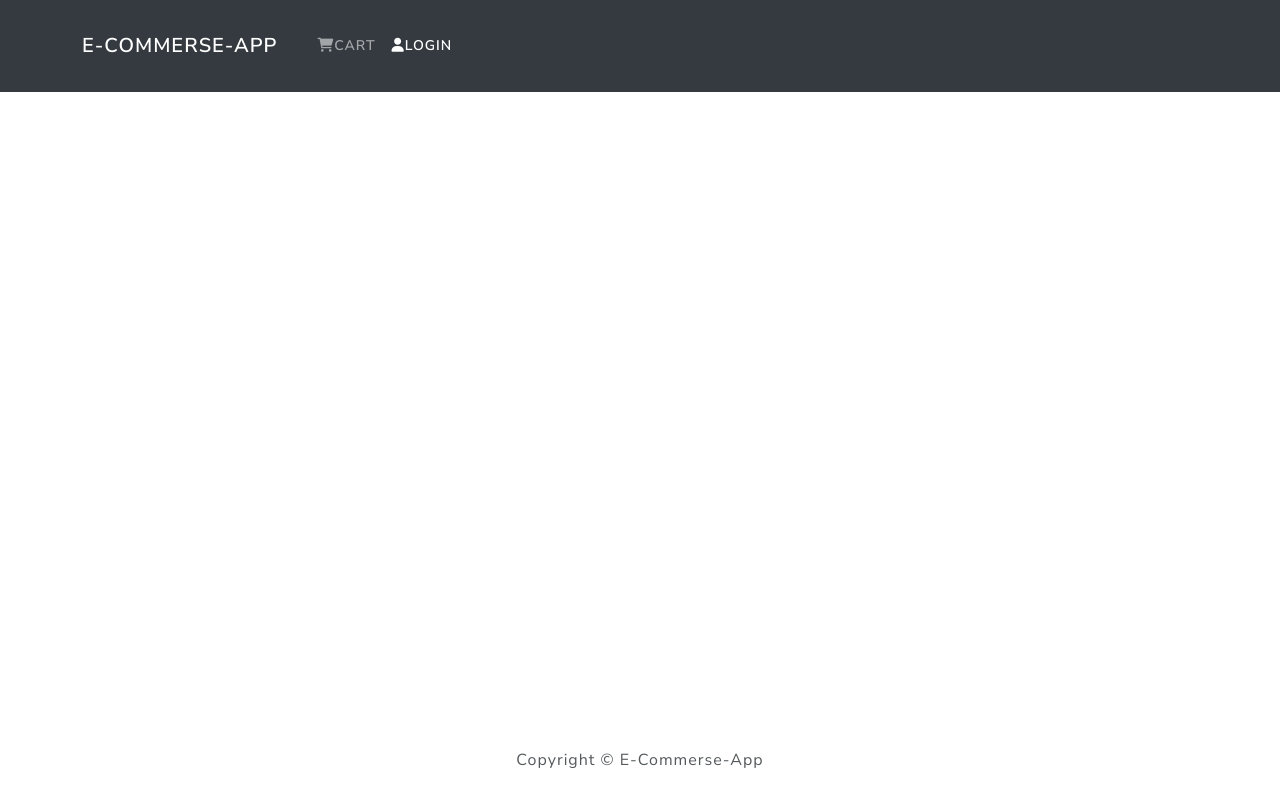
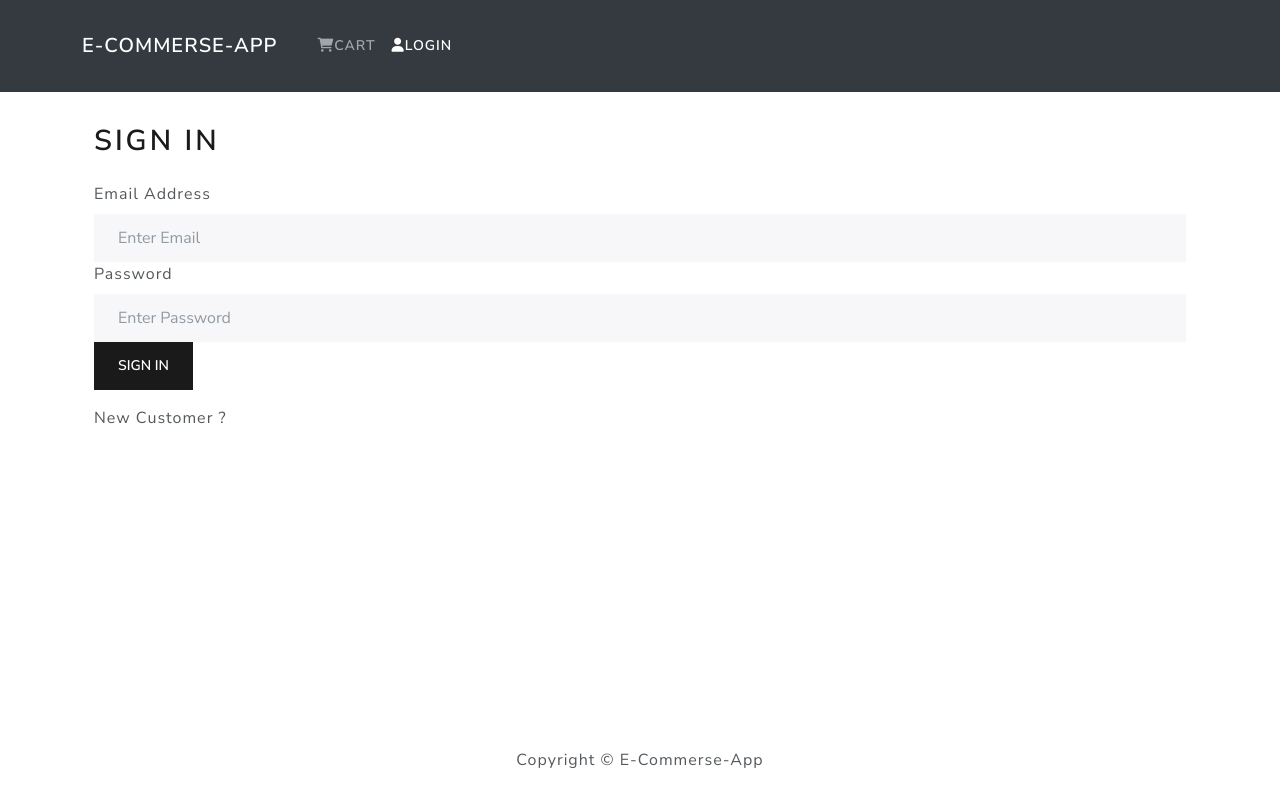
Before and after one commit to Sagar-Gondage/e-commerse-app, a React (Create React App) app in the folder client/: page /login in a window 1280 px wide. Built offline with nearby package versions, Linux system fonts and the light colour scheme.

Commit message:
login page and functionality added

```diff
--- a/client/src/App.js
+++ b/client/src/App.js
@@ -5,6 +5,7 @@ import HomeScreen from "./pages/HomePage";
 import { BrowserRouter as Router, Route, Routes } from "react-router-dom";
 import ProductScreen from "./pages/ProductPage";
 import CartPage from "./pages/CartPage";
+import LoginPage from "./pages/LoginPage";
 
 const App = () => {
   return (
@@ -17,6 +18,7 @@ const App = () => {
             <Route path="/product/:id" element={<ProductScreen />} />
             <Route path="/cart" element={<CartPage />} />
             <Route path="/cart/:id" element={<CartPage />} />
+            <Route path="/login" element={<LoginPage />} />
           </Routes>
         </Container>
       </main>
--- /dev/null
+++ b/client/src/components/FormContainer.js
@@ -0,0 +1,16 @@
+import React from "react";
+import { Col, Container, Row } from "react-bootstrap";
+
+const FormContainer = ({ children }) => {
+  return (
+    <Container>
+      <Row className="justify-content-md-center">
+        <Col xs={12} mg={6}>
+          {children}
+        </Col>
+      </Row>
+    </Container>
+  );
+};
+
+export default FormContainer;
--- /dev/null
+++ b/client/src/pages/LoginPage.js
@@ -0,0 +1,75 @@
+import React, { useState } from "react";
+import { useEffect } from "react";
+import { Button, Col, Form, Row } from "react-bootstrap";
+import { useDispatch, useSelector } from "react-redux";
+import { Link, useNavigate } from "react-router-dom";
+import { loginAPI } from "../actions/user.actions";
+import FormContainer from "../components/FormContainer";
+import Loader from "../components/Loader";
+import Message from "../components/Message";
+
+const LoginPage = () => {
+  const [email, setEmail] = useState("");
+  const [password, setPassword] = useState("");
+  const navigate = useNavigate();
+
+  const disptach = useDispatch();
+  const userLogin = useSelector((state) => state.userLogin);
+  const { loading, error, userInfo } = userLogin;
+
+  // eslint-disable-next-line no-restricted-globals
+  const redirect = location.search ? location.search.split("=")[1] : "/";
+
+  useEffect(() => {
+    if (userInfo) {
+      navigate("/");
+    }
+  }, [navigate, userInfo, redirect]);
+
+  const submitHandler = async (e) => {
+    e.preventDefault();
+    disptach(loginAPI(email, password));
+  };
+  return (
+    <FormContainer>
+      <h1>Sign In</h1>
+      {error && <Message variant="danger">{error}</Message>}
+      {loading && <Loader />}
+      <Form onSubmit={submitHandler}>
+        <Form.Group controlId="email">
+          <Form.Label>Email Address</Form.Label>
+          <Form.Control
+            type="email"
+            placeholder="Enter Email"
+            value={email}
+            onChange={(e) => setEmail(e.target.value)}
+          ></Form.Control>
+        </Form.Group>
+
+        <Form.Group controlId="password">
+          <Form.Label>Password</Form.Label>
+          <Form.Control
+            type="password"
+            placeholder="Enter Password"
+            value={password}
+            onChange={(e) => setPassword(e.target.value)}
+          ></Form.Control>
+        </Form.Group>
+
+        <Button type="submit" variant="primary">
+          Sign In
+        </Button>
+      </Form>
+      <Row className="py-3">
+        <Col>
+          New Customer ?{" "}
+          <Link
+            to={redirect ? `/register?redirect=${redirect}` : "/register"}
+          ></Link>
+        </Col>
+      </Row>
+    </FormContainer>
+  );
+};
+
+export default LoginPage;
--- a/client/src/reducers/user.reducer.js
+++ b/client/src/reducers/user.reducer.js
@@ -5,7 +5,7 @@ import {
   USER_LOGOUT,
 } from "../constants/user.constants";
 
-export const userLoginReducer = (state = { products: {} }, action) => {
+export const userLoginReducer = (state = {}, action) => {
   switch (action.type) {
     case USER_LOGIN_REQUEST: {
       return { loading: true };
```
